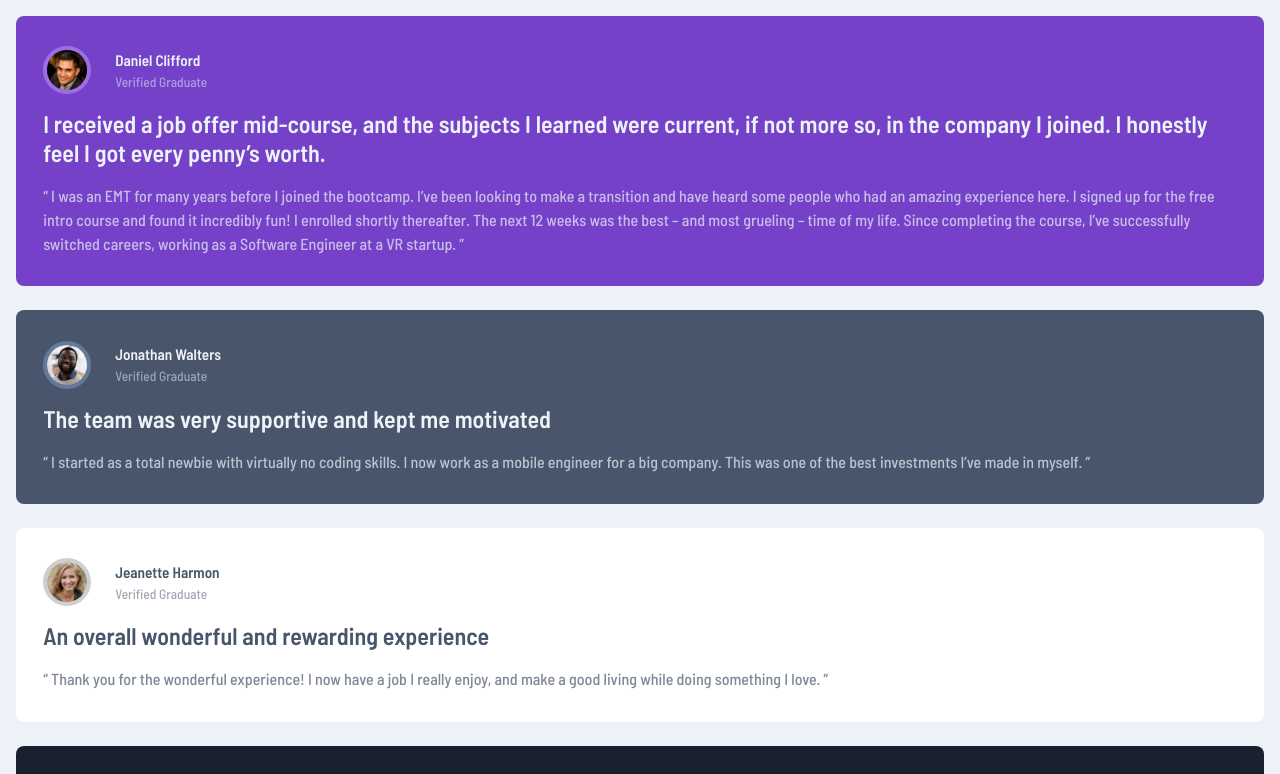
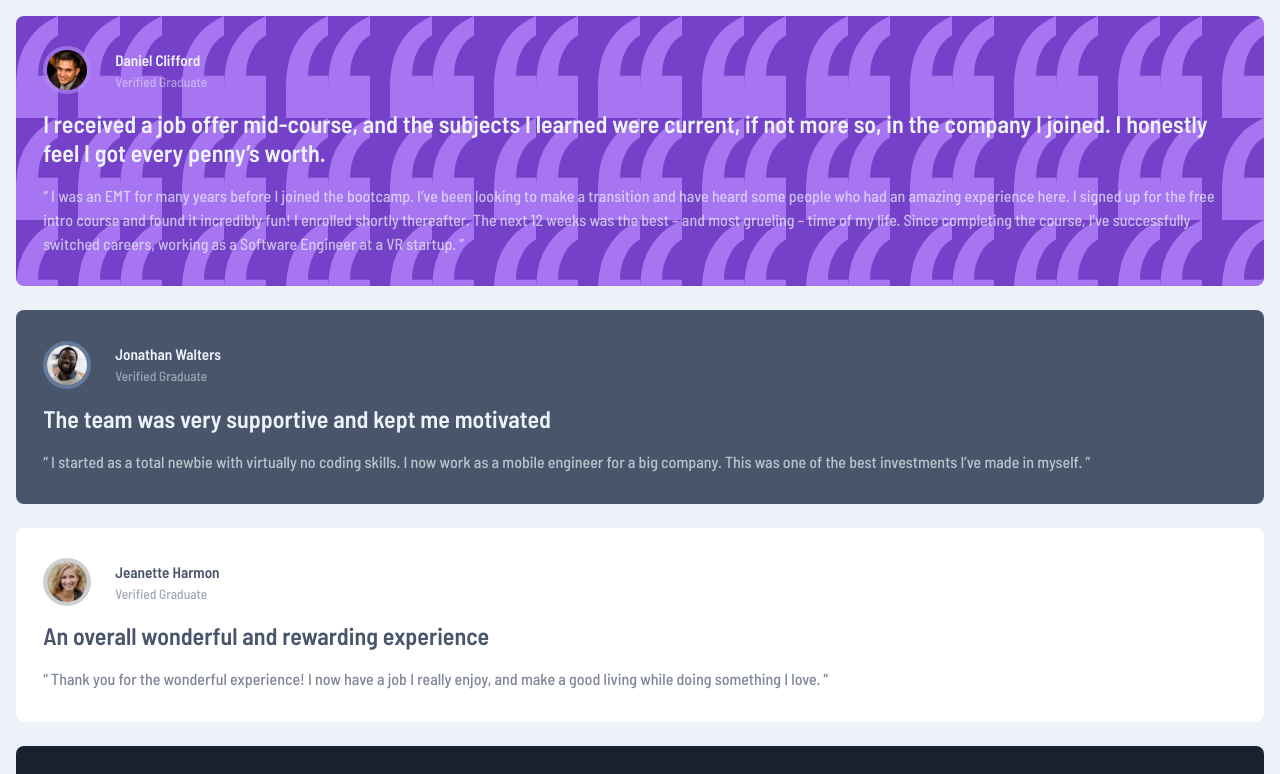
Before and after one commit to ronaldyonggi/testimonial-grid-section-fm, a React (Vite) app: page / in a window 1280 px wide. Shown: the top 774 px of the page. Built offline with nearby package versions, Linux system fonts and the light colour scheme.

Commit message:
add backgroundImage if it exists

```diff
--- a/src/components/TestimonyCard/TestimonyCard.tsx
+++ b/src/components/TestimonyCard/TestimonyCard.tsx
@@ -12,6 +12,7 @@ export default function TestimonyCard({ testimony }: TestimonyCardProps) {
       testimony.theme === 'dark'
         ? 'var(--color-light-grayish-blue)'
         : 'var(--color-very-dark-grayish-blue)',
+        backgroundImage: testimony.backgroundImage ? `url(${testimony.backgroundImage})` : 'none',
   };
 
   const imageBorder = {
```
